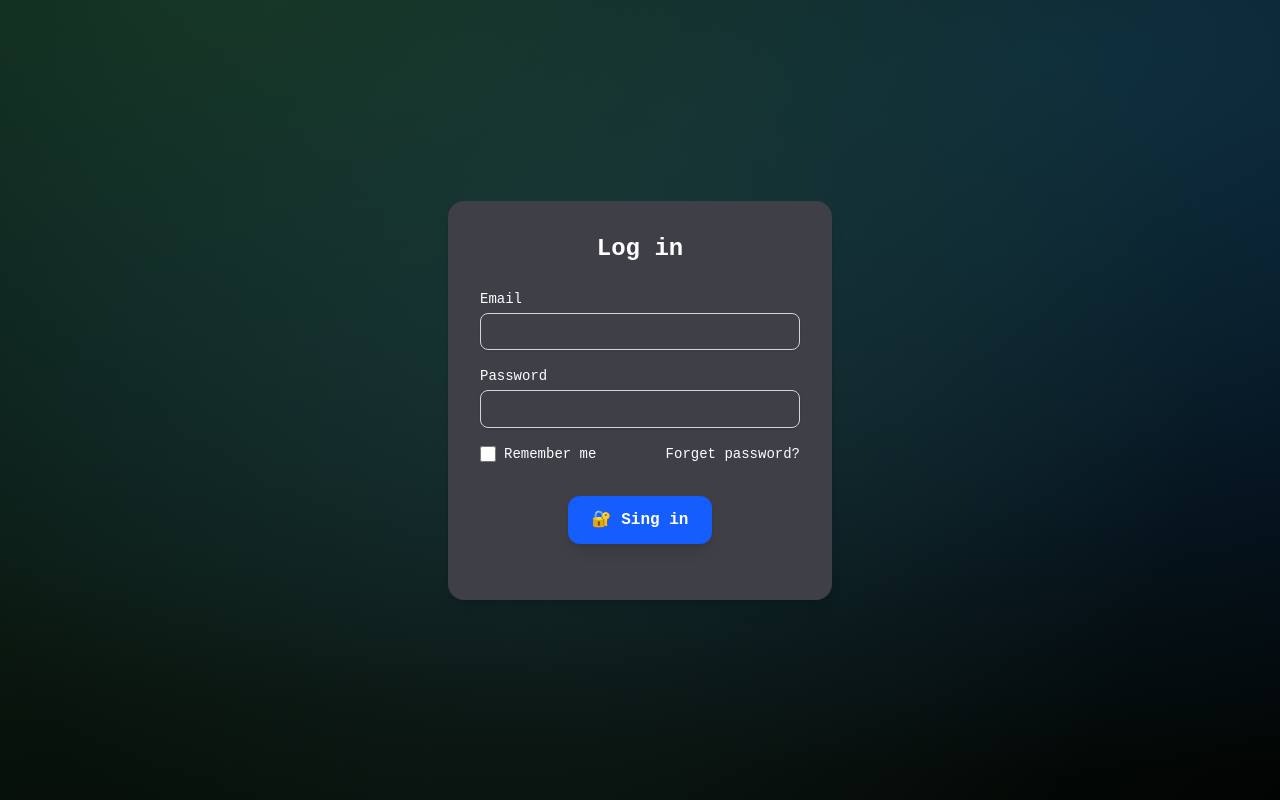
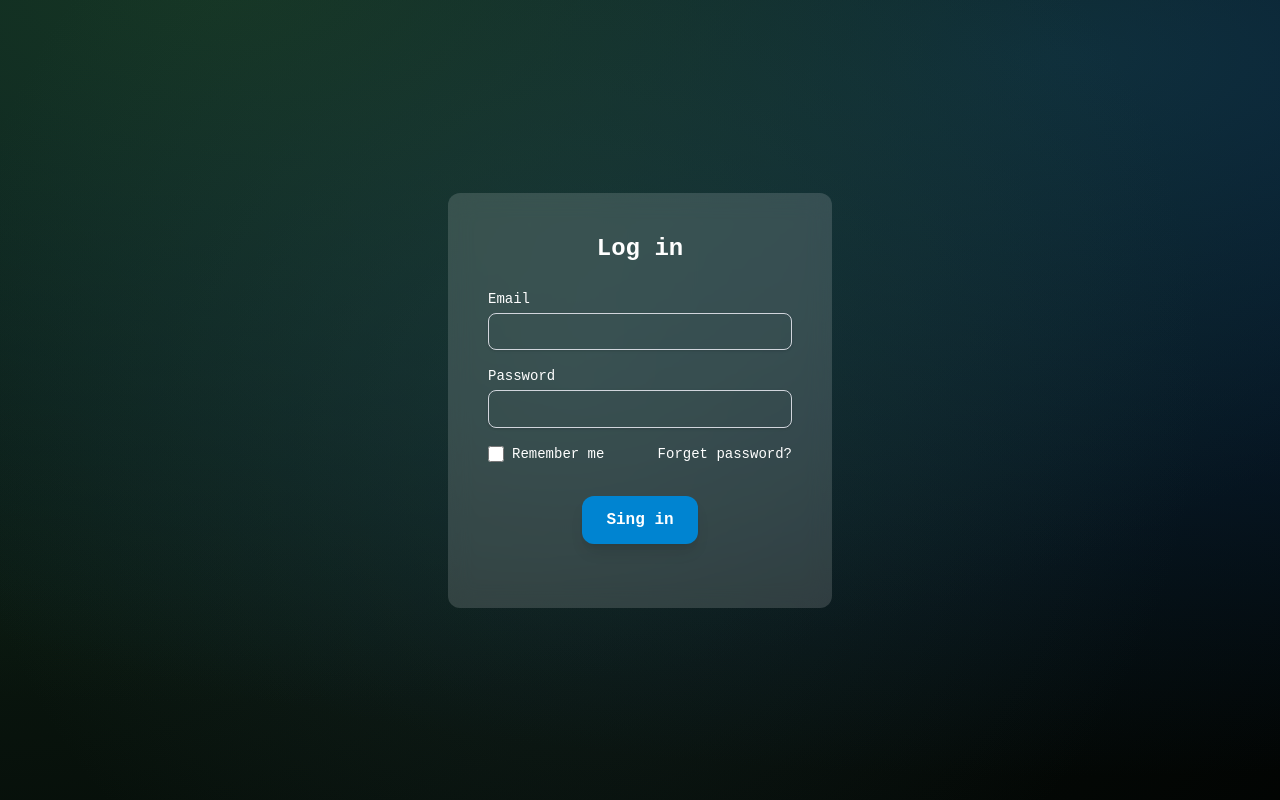
Before and after one commit to AgnieszkaNeu/EasyDocs, a website built with Vite: page frontend/dashboard-project/loginForm.html in a window 1280 px wide. Built offline with nearby package versions, Linux system fonts and the light colour scheme.

Commit message:
Improve frontend styling

```diff
--- a/frontend/dashboard-project/js/login.js
+++ b/frontend/dashboard-project/js/login.js
@@ -8,6 +8,7 @@ document.getElementById("signin").addEventListener("click", function(e) {
     document.getElementById("email-label").hidden = false;
     document.getElementById("password-label").hidden = false;
 
+    console.log(password)
     console.log(email)
 
     let login = true
@@ -32,12 +33,11 @@ document.getElementById("signin").addEventListener("click", function(e) {
                 password: password
               })
         }).then(response => {
-            console.log(response)
             if(response.ok){
                 window.location.href = "dashboard.html";
             }
-            if(response.status === 403) {
-                document.getElementById("incorrect-credentials").removeAttribute("hidden");
+            else{
+                document.getElementById("invalid-credentials").removeAttribute("hidden");
                 //document.getElementById("password-div").classList.replace("mb-4", "mb-1");
                 //document.getElementById("password").classList.add("is-invalid");
                 //document.getElementById("username").classList.add("is-invalid");
--- a/frontend/dashboard-project/loginForm.html
+++ b/frontend/dashboard-project/loginForm.html
@@ -8,9 +8,9 @@
     <link href="src/style.css" rel="stylesheet">
   </head>
 
-  <body class="flex items-center justify-center bg-zinc-900 text-white min-h-screen px-6 py-10">
+  <body class="flex items-center justify-center text-white min-h-screen px-6 py-10">
 
-    <div class="bg-zinc-700 shadow-lg rounded-2xl p-8 w-full max-w-sm">
+    <div class="bg-white/15 backdrop-blur-md rounded-xl p-10 w-full max-w-sm">
 
       <h2 class="text-2xl font-bold mb-6 text-center">Log in</h2>
 
@@ -41,10 +41,10 @@
 
         <div class = "flex justify-center">
           <button type="submit"
-              class="text-base mt-4 py-3 px-6 bg-blue-600 hover:bg-blue-700 text-white font-semibold rounded-xl shadow-lg transition transform
+              class="text-base mt-4 py-3 px-6 bg-sky-600 hover:bg-blue-700 text-white font-semibold rounded-xl shadow-lg transition transform
               hover:scale-105 focus:outline-none focus:ring-4 focus:ring-blue-400 mb-6"
               id = "signin">
-              <a href="">🔐 Sing in</a>
+              <a href="">Sing in</a>
           </button>
         </div>
 
```
